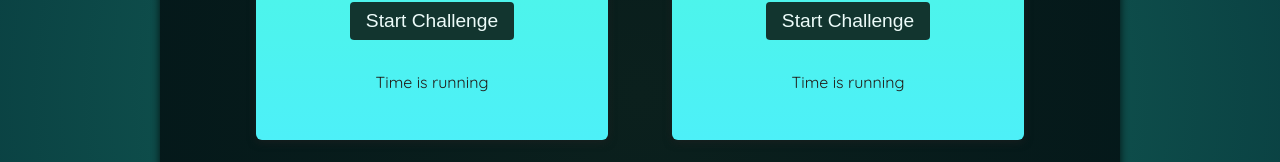
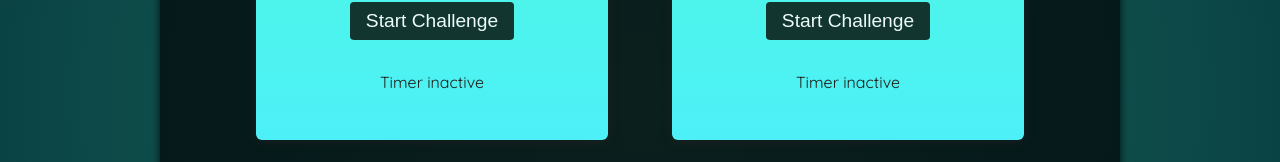
Before and after one commit to ruanovaAlan/Almost-Final-Countdown, a React (Vite) app: page / in a window 1280 px wide. Shown: the part 470-632 px from the top of the page. Built offline with nearby package versions, Linux system fonts and the light colour scheme; a web font is replaced by a local one.

Commit message:
Add timer functionality to TimerChallenge component

```diff
--- a/src/components/TimerChallenge.jsx
+++ b/src/components/TimerChallenge.jsx
@@ -1,15 +1,31 @@
+import { useState } from "react";
+
 export default function TimerChallenge({ title, targetTime }) {
+    const [timerStarted, setTimerStarted] = useState(false);
+    const [timerExpired, setTimerExpired] = useState(false);
+
+    function handleStart() {
+        setTimerStarted(true);
+
+        setTimeout(() => {
+            setTimerExpired(true);
+        }, targetTime * 1000);
+    }
+
     return (
         <section className="challenge">
             <h2>{title}</h2>
+            {timerExpired && <p>You Lost!</p>}
             <p className="challenge-time">
                 {targetTime} second{targetTime > 1 ? "s" : ""}
             </p>
             <p>
-                <button>Start Challenge</button>
+                <button onClick={handleStart}>
+                    {timerStarted ? 'Stop' : 'Start'} Challenge
+                </button>
             </p>
-            <p className="">
-                Time is running
+            <p className={timerStarted ? 'active' : undefined}>
+                {timerStarted ? 'Timer is running...' : 'Timer inactive'}
             </p>
         </section>
     )
```
